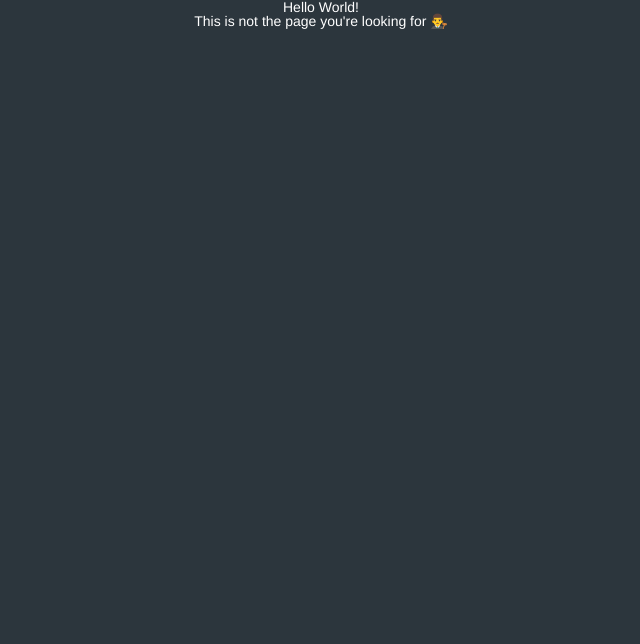
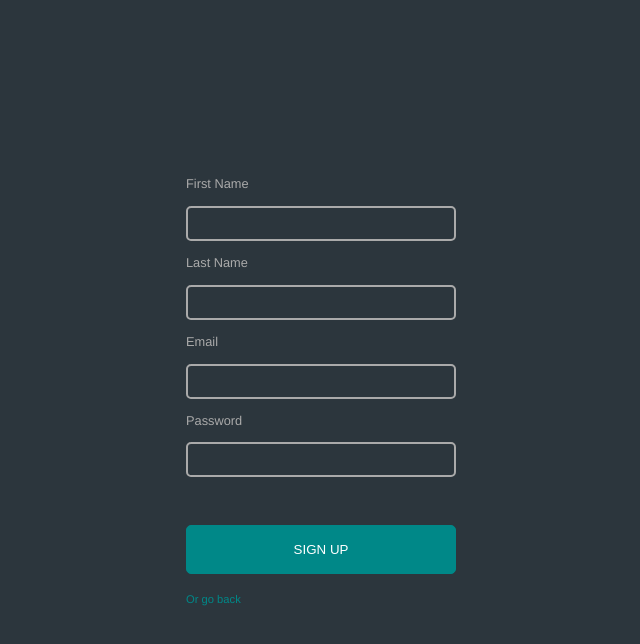
Before and after one commit to dsaavedr/movie-tinder2, a React (Create React App) app: page /register in a window 1280 px wide. Shown: the top 644 px of the page, without its empty margins (319-959 px from the left). Built offline with nearby package versions, Linux system fonts and the light colour scheme; no server answers.

Commit message:
Created register form and added private routing that automatically checks for authentication (user in localstorage atm)

```diff
--- a/src/App.js
+++ b/src/App.js
@@ -1,11 +1,24 @@
-import { Outlet } from "react-router-dom";
+import { BrowserRouter, Navigate, Route, Routes } from "react-router-dom";
+
+import PrivateRoute from "./components/PrivateRoute";
+
+import Home from "./pages/Home";
+import Login from "./pages/Login";
+import Register from "./pages/Register";
+import Error404 from "./pages/404";
 
 function App() {
     return (
-        <div className='App'>
-            <h1>Hello World!</h1>
-            <Outlet />
-        </div>
+        <BrowserRouter>
+            <Routes>
+                <Route path='*' element={<Error404 />} />
+                <Route exact path='/' element={<PrivateRoute />}>
+                    <Route exact path='/' element={<Home />} />
+                </Route>
+                <Route path='/login' element={<Login />} />
+                <Route path='/register' element={<Register />} />
+            </Routes>
+        </BrowserRouter>
     );
 }
 
--- a/src/components/PrivateRoute.js
+++ b/src/components/PrivateRoute.js
@@ -1,19 +1,8 @@
 import React from "react";
-import { Navigate, Route } from "react-router-dom";
+import { Navigate, Outlet } from "react-router-dom";
 
-export default function PrivateRoute({ component: Component, roles, ...rest }) {
-    return (
-        <Route
-            {...rest}
-            render={props => {
-                if (!localStorage.getItem("user")) {
-                    return (
-                        <Navigate to={{ pathname: "/login", state: { from: props.location } }} />
-                    );
-                }
+export default function PrivateRoute() {
+    const auth = localStorage.getItem("user");
 
-                return <Component {...props} />;
-            }}
-        />
-    );
+    return auth ? <Outlet /> : <Navigate to='/login' />;
 }
--- /dev/null
+++ b/src/components/RegisterForm.js
@@ -0,0 +1,88 @@
+import React, { useEffect, useState } from "react";
+import { useDispatch, useSelector } from "react-redux";
+import { Link } from "react-router-dom";
+
+import { UserController } from "../controllers";
+const userController = new UserController();
+
+export default function RegisterForm() {
+    const dispatch = useDispatch();
+    const registering = useSelector(state => state.register.registering);
+
+    const [firstName, setFirstName] = useState("");
+    const [lastName, setLastName] = useState("");
+    const [email, setEmail] = useState("");
+    const [password, setPassword] = useState("");
+    const [submitted, setSubmitted] = useState(false);
+
+    const handleSubmit = e => {
+        e.preventDefault();
+
+        setSubmitted(true);
+        dispatch(userController.register({ firstName, lastName, email, password }));
+    };
+
+    useEffect(() => {
+        //   Reset login status
+        dispatch(userController.logout());
+    }, []);
+
+    return (
+        <div className='login-form'>
+            <form onSubmit={handleSubmit}>
+                <div className='input-group'>
+                    <label htmlFor='register-name'>First Name</label>
+                    <input
+                        type='text'
+                        required
+                        name='register-name'
+                        id='register-name'
+                        value={firstName}
+                        onChange={e => setFirstName(e.target.value)}
+                    />
+                </div>
+                <div className='input-group'>
+                    <label htmlFor='register-name'>Last Name</label>
+                    <input
+                        type='text'
+                        required
+                        name='register-name'
+                        id='register-name'
+                        value={lastName}
+                        onChange={e => setLastName(e.target.value)}
+                    />
+                </div>
+                <div className='input-group'>
+                    <label htmlFor='register-email'>Email</label>
+                    <input
+                        type='email'
+                        required
+                        name='register-email'
+                        id='register-email'
+                        value={email}
+                        onChange={e => setEmail(e.target.value)}
+                    />
+                </div>
+                <div className='input-group'>
+                    <label htmlFor='login-password'>Password</label>
+                    <input
+                        type='password'
+                        required
+                        name='login-passowrd'
+                        id='login-password'
+                        value={password}
+                        onChange={e => setPassword(e.target.value)}
+                    />
+                </div>
+                <div className='input-group submit'>
+                    <button disabled={submitted || registering} type='submit'>
+                        SIGN UP
+                    </button>
+                </div>
+                <div className='input-group extra-options'>
+                    <Link to='/login'>Or go back</Link>
+                </div>
+            </form>
+        </div>
+    );
+}
--- a/src/controllers/index.js
+++ b/src/controllers/index.js
@@ -1 +1 @@
-export * from "user.controller";
+export * from "./user.controller";
--- a/src/controllers/user.controller.js
+++ b/src/controllers/user.controller.js
@@ -4,16 +4,16 @@ import { UserService } from "../services";
 const userService = new UserService();
 
 export class UserController {
-    login(username, password) {
+    login(email, password) {
         return dispatch => {
-            dispatch(request({ username }));
+            dispatch(request({ email }));
 
-            userService.login(username, password).then(
+            userService.login(email, password).then(
                 user => {
                     dispatch(success(user));
                 },
                 err => {
-                    displatch(failure(err.toString()));
+                    dispatch(failure(err.toString()));
                     // dispatch(alertActions.error(error.toString()));
                 }
             );
--- a/src/index.js
+++ b/src/index.js
@@ -1,12 +1,8 @@
 import React from "react";
 import ReactDOM from "react-dom";
-import { BrowserRouter, Route, Routes } from "react-router-dom";
 import reportWebVitals from "./reportWebVitals";
 
 import App from "./App";
-import Home from "./pages/Home";
-import Login from "./pages/Login";
-import Error404 from "./pages/404";
 
 import "./styles/bootstrap-grid.min.css";
 import "./styles/index.sass";
@@ -16,17 +12,7 @@ import { store } from "./helpers";
 ReactDOM.render(
     <React.StrictMode>
         <Provider store={store}>
-            <BrowserRouter>
-                <Routes>
-                    {/* Authenticated routes */}
-                    <Route path='/' element={<App />}>
-                        <Route path='/' element={<Home />} />
-                        <Route path='*' element={<Error404 />} />
-                    </Route>
-                    {/* Unauthenticated routes */}
-                    <Route path='/login' element={<Login />} />
-                </Routes>
-            </BrowserRouter>
+            <App />
         </Provider>
     </React.StrictMode>,
     document.getElementById("root")
--- /dev/null
+++ b/src/pages/Register.js
@@ -0,0 +1,14 @@
+import React from "react";
+import RegisterForm from "../components/RegisterForm";
+
+export default function Register() {
+    return (
+        <div className='container container--register'>
+            <div className='row center-y'>
+                <div className='col'>
+                    <RegisterForm />
+                </div>
+            </div>
+        </div>
+    );
+}
--- a/src/styles/index.sass
+++ b/src/styles/index.sass
@@ -12,3 +12,4 @@
 
 @import "./login"
 @import "./loginForm"
+@import "./register"
--- /dev/null
+++ b/src/styles/register.sass
@@ -0,0 +1,13 @@
+.container--register
+    min-height: 100vh
+    display: grid
+    place-items: center
+
+    .row
+        min-width: 300px
+
+    .input-group
+        &:not(.submit)
+            margin-bottom: 1rem
+        &:nth-last-of-type(3)
+            margin: 0
```
